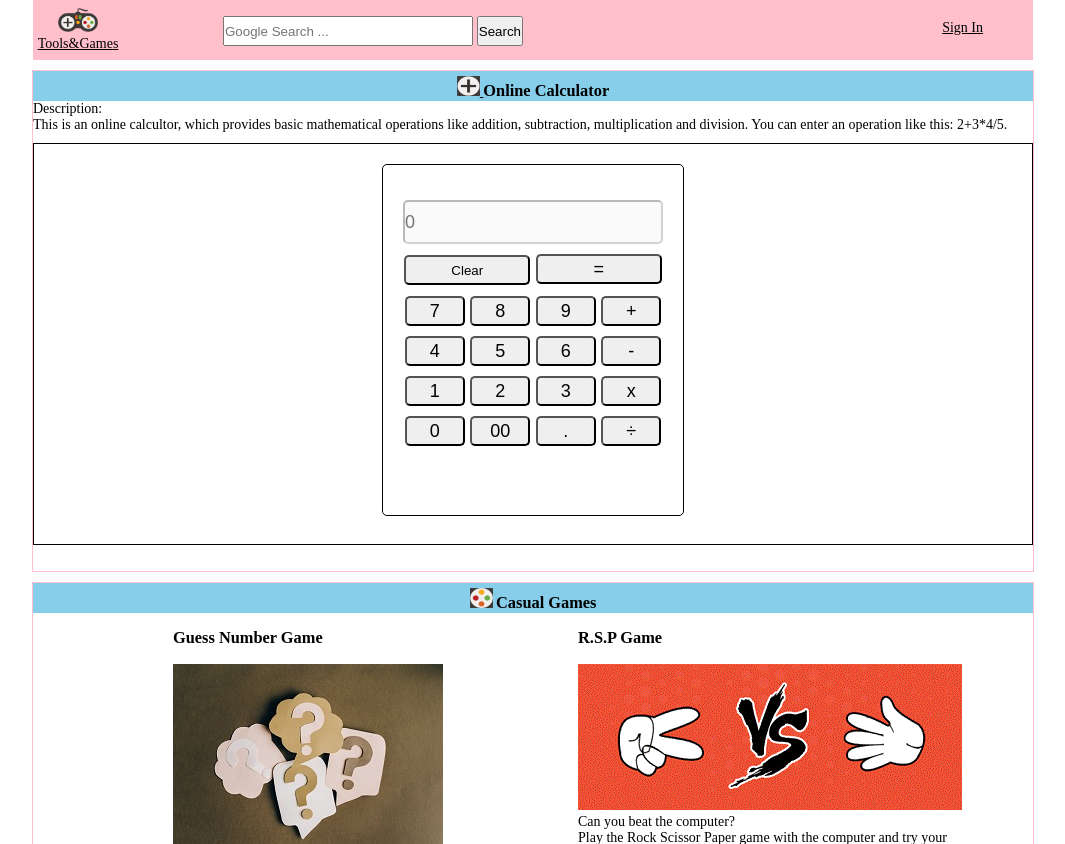
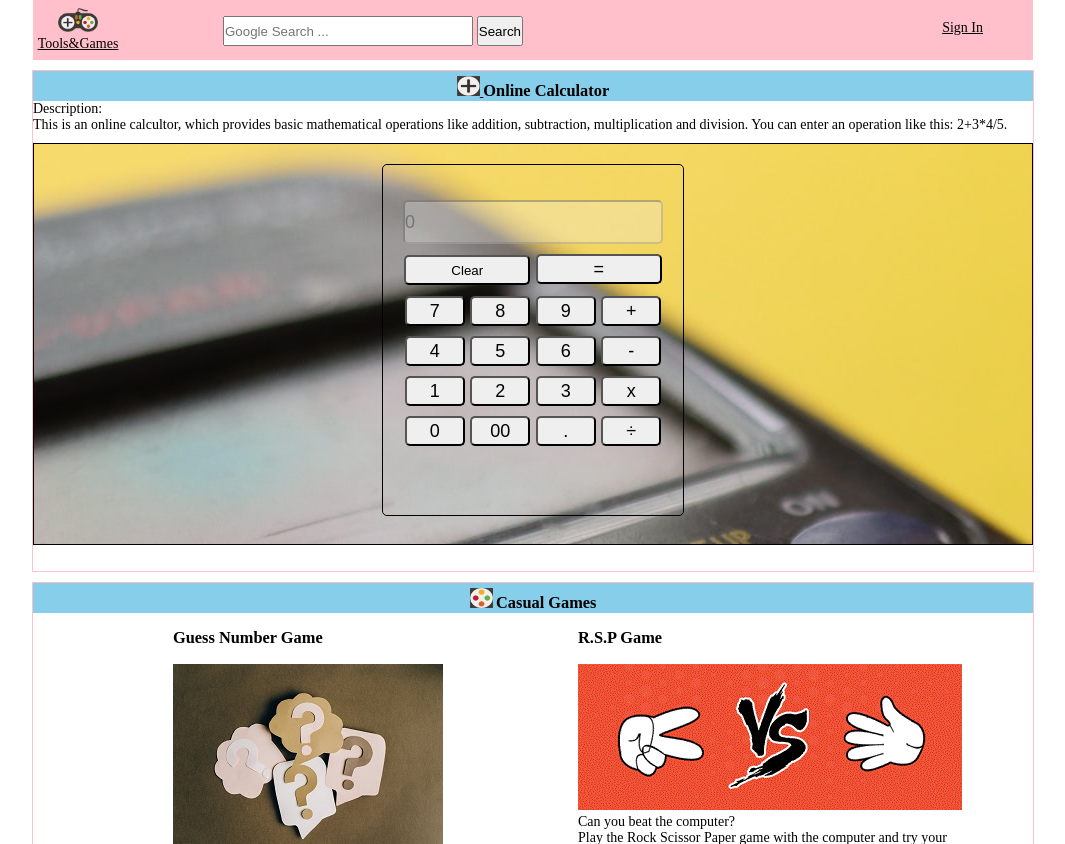
Before and after one commit to Ricky-Hu5918/comIT-finalproject, a Django app: page /index/ in a window 1280 px wide. Shown: the top 844 px of the page, without its empty margins (107-1172 px from the left). Run offline with Django 3.2, Linux system fonts and the light colour scheme.

Commit message:
optimized the calculator

```diff
--- a/main_project/calc_app/static/calc_app/base.css
+++ b/main_project/calc_app/static/calc_app/base.css
@@ -242,6 +242,7 @@ a {
     height: 500px;
     margin-top: 10px;
     border: 1px solid pink;
+    /* background-image: url("../img/bd.jpg"); */
 }
 
 .tools-label {
@@ -264,6 +265,7 @@ a {
     height: 400px;
     margin-top: 10px;
     text-align: center;
+    background-image: url("../img/bd.jpg");
     border: 1px solid black;
 }
 
```
